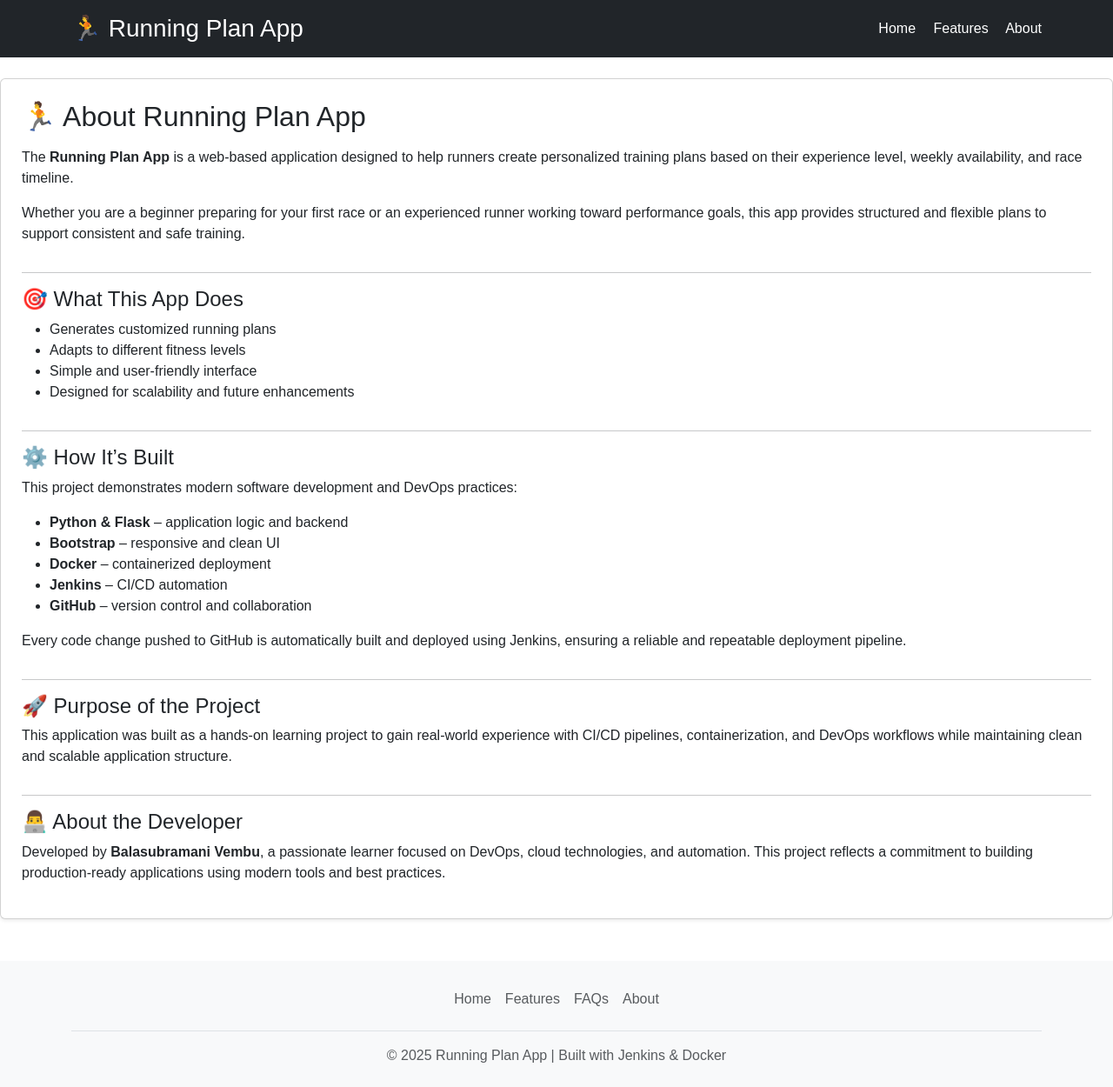
After one commit to BALASUBRAMANI619/RUNNING-PLAN-APP, a Flask app: page /about in a window 1280 px wide. The commit adds this page. Shown: the whole page at 87% size. Run offline with Flask 3, Linux system fonts and the light colour scheme.

Commit message:
Added Header and footer and About page

```diff
--- a/app.py
+++ b/app.py
@@ -38,5 +38,10 @@ def generate_plan():
 
     return render_template('plan.html', name=name, plan=plan)
 
+
+@app.route('/about')
+def about():
+    return render_template('about.html')
+
 if __name__ == '__main__':
     app.run(host="0.0.0.0", port=5000, debug=True)
--- /dev/null
+++ b/static/style.css
@@ -0,0 +1,40 @@
+body {
+    margin: 0;
+    font-family: Arial, sans-serif;
+}
+
+/* Header */
+.header {
+    background-color: #1f2937;
+    color: white;
+    padding: 15px 20px;
+    display: flex;
+    justify-content: space-between;
+    align-items: center;
+}
+
+.header nav a {
+    color: white;
+    margin-left: 15px;
+    text-decoration: none;
+    font-weight: bold;
+}
+
+.header nav a:hover {
+    text-decoration: underline;
+}
+
+/* Main content */
+.content {
+    padding: 40px;
+    min-height: 70vh;
+}
+
+/* Footer */
+.footer {
+    background-color: #f3f4f6;
+    text-align: center;
+    padding: 10px;
+    font-size: 14px;
+    color: #555;
+}
--- /dev/null
+++ b/templates/about.html
@@ -0,0 +1,73 @@
+<head>
+    <title>{% block title %}Running Plan App{% endblock %}</title>
+    {% include 'bootstrap.html' %}
+    <link rel="stylesheet" href="{{ url_for('static', filename='style.css') }}">
+</head>
+<body>
+    {% include 'header.html' %}
+<div class="card shadow-sm p-4 mt-4">
+
+    <h2 class="mb-3">🏃 About Running Plan App</h2>
+
+    <p>
+        The <strong>Running Plan App</strong> is a web-based application designed to help runners
+        create personalized training plans based on their experience level, weekly availability,
+        and race timeline.
+    </p>
+
+    <p>
+        Whether you are a beginner preparing for your first race or an experienced runner
+        working toward performance goals, this app provides structured and flexible plans
+        to support consistent and safe training.
+    </p>
+
+    <hr>
+
+    <h4>🎯 What This App Does</h4>
+    <ul>
+        <li>Generates customized running plans</li>
+        <li>Adapts to different fitness levels</li>
+        <li>Simple and user-friendly interface</li>
+        <li>Designed for scalability and future enhancements</li>
+    </ul>
+
+    <hr>
+
+    <h4>⚙️ How It’s Built</h4>
+    <p>This project demonstrates modern software development and DevOps practices:</p>
+
+    <ul>
+        <li><strong>Python & Flask</strong> – application logic and backend</li>
+        <li><strong>Bootstrap</strong> – responsive and clean UI</li>
+        <li><strong>Docker</strong> – containerized deployment</li>
+        <li><strong>Jenkins</strong> – CI/CD automation</li>
+        <li><strong>GitHub</strong> – version control and collaboration</li>
+    </ul>
+
+    <p>
+        Every code change pushed to GitHub is automatically built and deployed using Jenkins,
+        ensuring a reliable and repeatable deployment pipeline.
+    </p>
+
+    <hr>
+
+    <h4>🚀 Purpose of the Project</h4>
+    <p>
+        This application was built as a hands-on learning project to gain real-world experience
+        with CI/CD pipelines, containerization, and DevOps workflows while maintaining
+        clean and scalable application structure.
+    </p>
+
+    <hr>
+
+    <h4>👨‍💻 About the Developer</h4>
+    <p>
+        Developed by <strong>Balasubramani Vembu</strong>, a passionate learner focused on
+        DevOps, cloud technologies, and automation.
+        This project reflects a commitment to building production-ready applications
+        using modern tools and best practices.
+    </p>
+
+</div>
+{% include 'footer.html' %}
+</body>
--- /dev/null
+++ b/templates/bootstrap.html
@@ -0,0 +1,6 @@
+<meta name="viewport" content="width=device-width, initial-scale=1.0">
+<link
+  href="https://cdn.jsdelivr.net/npm/bootstrap@5.3.2/dist/css/bootstrap.min.css"
+  rel="stylesheet"
+  integrity="sha384-T3c6CoIi6uLrA9TneNEoa7RxnatzjcDSCmG1MXxSR1GAsXEV/Dwwykc2MPK8M2HN"
+  crossorigin="anonymous">
--- /dev/null
+++ b/templates/footer.html
@@ -0,0 +1,13 @@
+<footer class="bg-light py-4 mt-5">
+    <div class="container text-center">
+        <ul class="nav justify-content-center border-bottom pb-3 mb-3">
+            <li class="nav-item"><a href="/" class="nav-link px-2 text-body-secondary">Home</a></li>
+            <li class="nav-item"><a href="#" class="nav-link px-2 text-body-secondary">Features</a></li>
+            <li class="nav-item"><a href="#" class="nav-link px-2 text-body-secondary">FAQs</a></li>
+            <li class="nav-item"><a href="#" class="nav-link px-2 text-body-secondary">About</a></li>
+        </ul>
+        <p class="text-body-secondary mb-0">
+            © 2025 Running Plan App | Built with Jenkins & Docker
+        </p>
+    </div>
+</footer>
--- /dev/null
+++ b/templates/header.html
@@ -0,0 +1,10 @@
+<header class="bg-dark text-white py-3 mb-4">
+    <div class="container d-flex justify-content-between align-items-center">
+        <h3 class="mb-0">🏃 Running Plan App</h3>
+        <nav>
+            <a href="/" class="text-white me-3 text-decoration-none">Home</a>
+            <a href="#" class="text-white me-3 text-decoration-none">Features</a>
+            <a href="/about" class="text-white text-decoration-none">About</a>
+        </nav>
+    </div>
+</header>
```
Also changed, not shown: templates/index.html (+5 -7 lines), templates/plan.html (+7 -7 lines).
